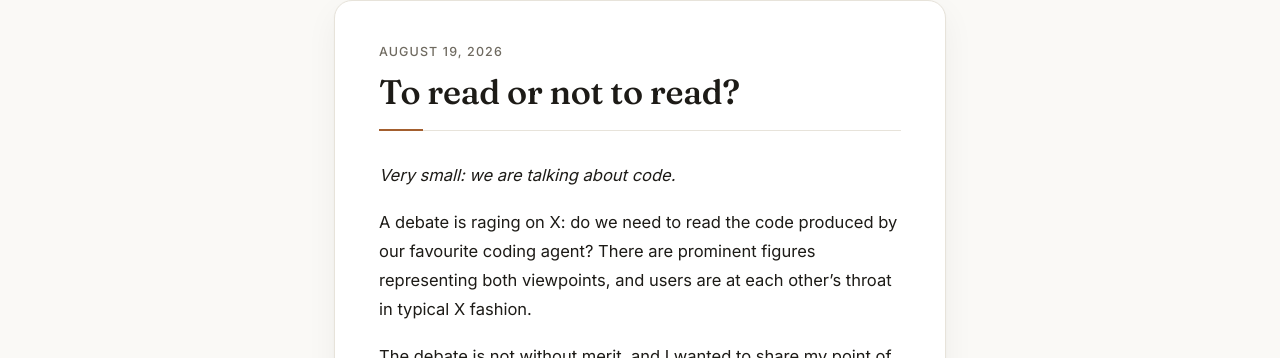
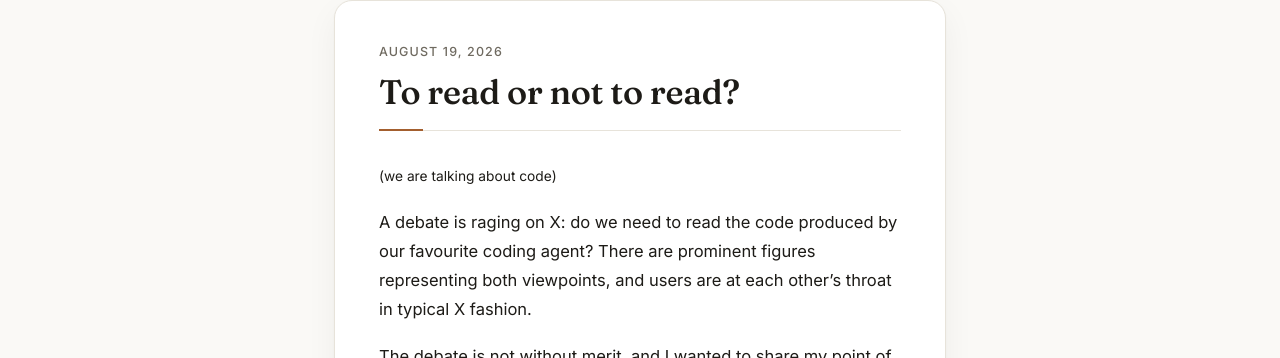
Before and after one commit to lucaGazzola/lucaGazzola.github.io, a Jekyll site: the page built from _posts/2026-08-19-to-read-or-not-to-read.md, in a window 1280 px wide and 900 px high. Shown: the part 70-428 px from the top of the window. Built offline with Jekyll 4.4.1, drawn with Linux system fonts in a browser that asks for light colours.

Commit message:
render subtitle as small text

```diff
--- a/_posts/2026-08-19-to-read-or-not-to-read.md
+++ b/_posts/2026-08-19-to-read-or-not-to-read.md
@@ -5,7 +5,7 @@ date: 2026-08-19
 description: When (and when not) to read the code produced by your coding agent.
 ---
 
-*Very small: we are talking about code.*
+<small>(we are talking about code)</small>
 
 A debate is raging on X: do we need to read the code produced by our favourite coding agent? There are prominent figures representing both viewpoints, and users are at each other's throat in typical X fashion.
 
```
